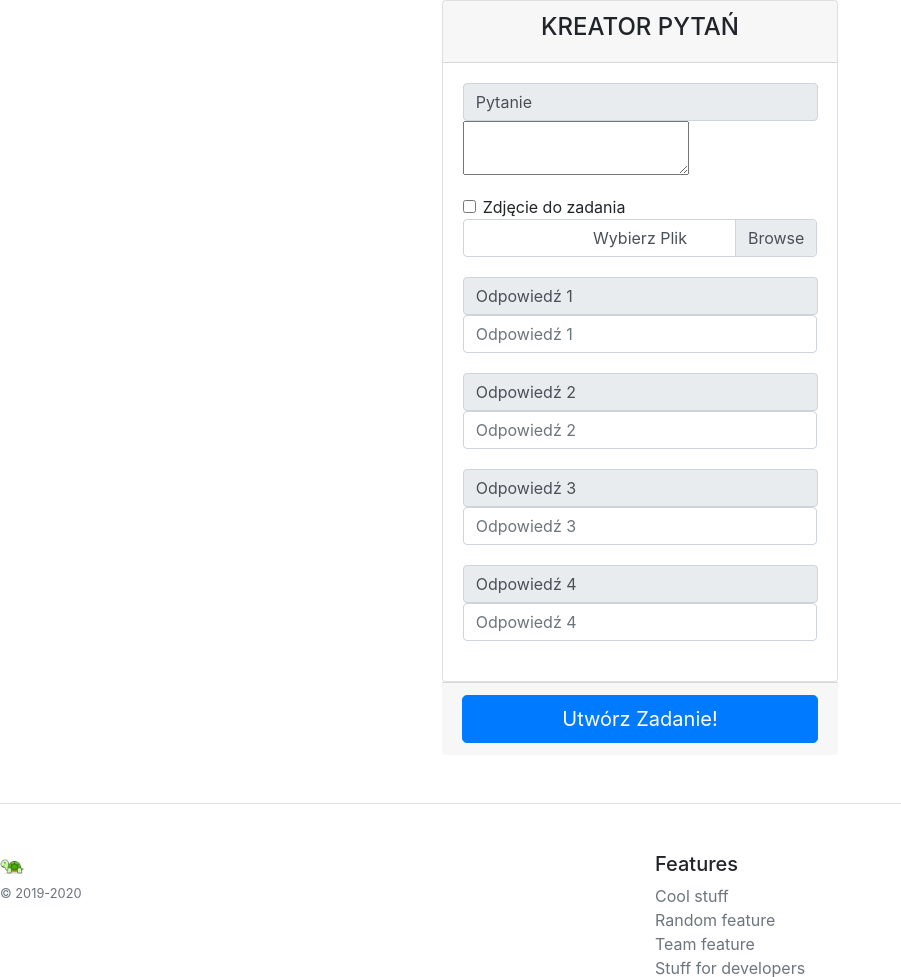
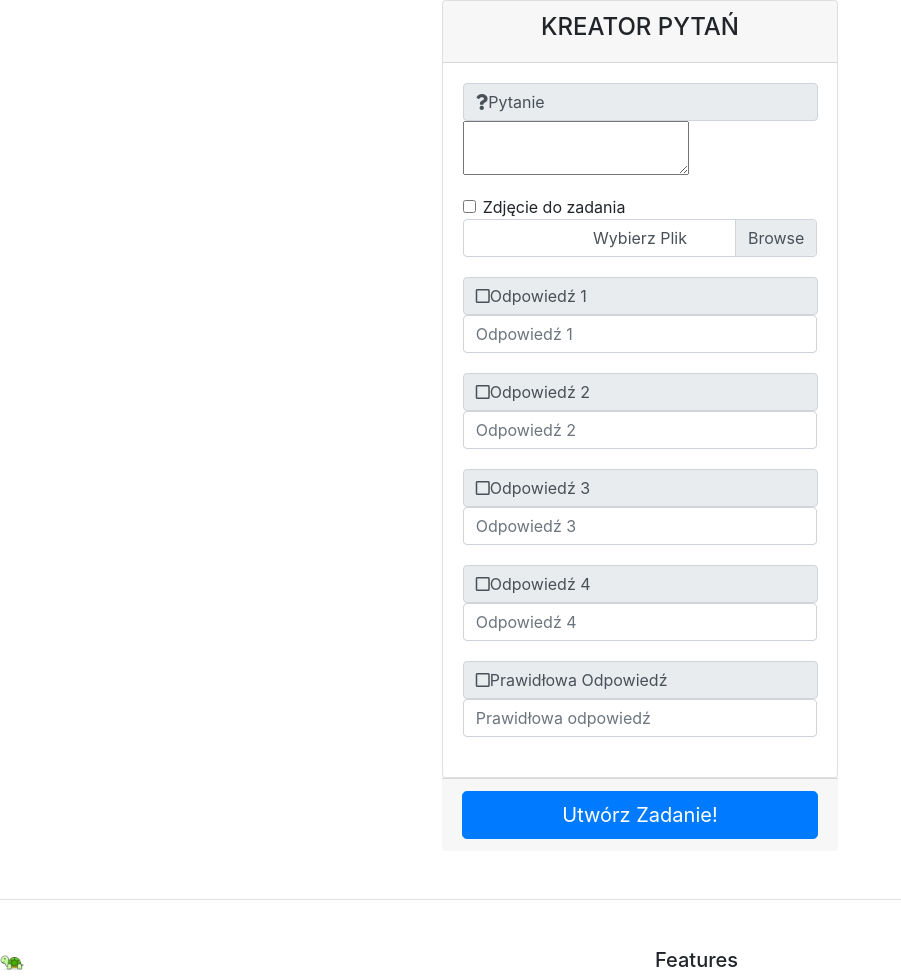
Before and after one commit to JakubZlotek/php-test-framework, a PHP site: page /Admin/TestCreator.php in a window 1280 px wide. Shown: the part 76-1053 px from the top of the page, without its empty margins (0-901 px from the left). Run offline with PHP 8.4, Linux system fonts and the light colour scheme; the visitor is signed in with stand-in values (Sample User, id 1); some libraries are stand-ins or nearby versions.

Commit message:
Update TestCreator.php

```diff
--- a/Admin/TestCreator.php
+++ b/Admin/TestCreator.php
@@ -29,7 +29,7 @@ include '../Config.php';
                             ?>
                             <div class="element">
                                 <div class="input-group-prepend input-group-prepend-custom">
-                                    <span class="input-group-text" id="">Pytanie</span>
+                                    <span class="input-group-text" id=""><i class="fas fa-question"></i>Pytanie</span>
                                 </div>
                                     <div class="input-group input-check">
                                     <textarea class="Size" name="Content" id="editor"></textarea>
@@ -50,7 +50,7 @@ include '../Config.php';
 
                             <div class="element">
                                 <div class="input-group-prepend input-group-prepend-custom">
-                                    <span class="input-group-text" id="">Odpowiedź 1</span>
+                                    <span class="input-group-text" id=""><i class="far fa-square"></i>Odpowiedź 1</span>
                                 </div>
                                     <div class="input-group input-check">
                                     <input type="text" class="form-control" name="answer1" placeholder="Odpowiedź 1" required>
@@ -58,7 +58,7 @@ include '../Config.php';
                             </div>
                             <div class="element">
                                 <div class="input-group-prepend input-group-prepend-custom">
-                                    <span class="input-group-text" id="">Odpowiedź 2</span>
+                                    <span class="input-group-text" id=""><i class="far fa-square"></i>Odpowiedź 2</span>
                                 </div>
                                     <div class="input-group input-check">
                                     <input type="text" class="form-control" name="answer2" placeholder="Odpowiedź 2" required>
@@ -66,7 +66,7 @@ include '../Config.php';
                             </div>
                             <div class="element">
                                 <div class="input-group-prepend input-group-prepend-custom">
-                                    <span class="input-group-text" id="">Odpowiedź 3</span>
+                                    <span class="input-group-text" id=""><i class="far fa-square"></i>Odpowiedź 3</span>
                                 </div>
                                     <div class="input-group input-check">
                                     <input type="text" class="form-control" name="answer3" placeholder="Odpowiedź 3" required>
@@ -74,10 +74,18 @@ include '../Config.php';
                             </div>
                             <div class="element">
                                 <div class="input-group-prepend input-group-prepend-custom">
-                                    <span class="input-group-text" id="">Odpowiedź 4</span>
+                                    <span class="input-group-text" id=""><i class="far fa-square"></i>Odpowiedź 4</span>
                                 </div>
                                     <div class="input-group input-check">
                                     <input type="text" class="form-control" name="answer4" placeholder="Odpowiedź 4" required>
+                                </div>
+                            </div>
+                            <div class="element">
+                                <div class="input-group-prepend input-group-prepend-custom">
+                                    <span class="input-group-text" id=""><i class="far fa-square"></i>Prawidłowa Odpowiedź</span>
+                                </div>
+                                    <div class="input-group input-check">
+                                    <input type="text" class="form-control" name="answer4" placeholder="Prawidłowa odpowiedź" required>
                                 </div>
                             </div>
                         </div>
```
